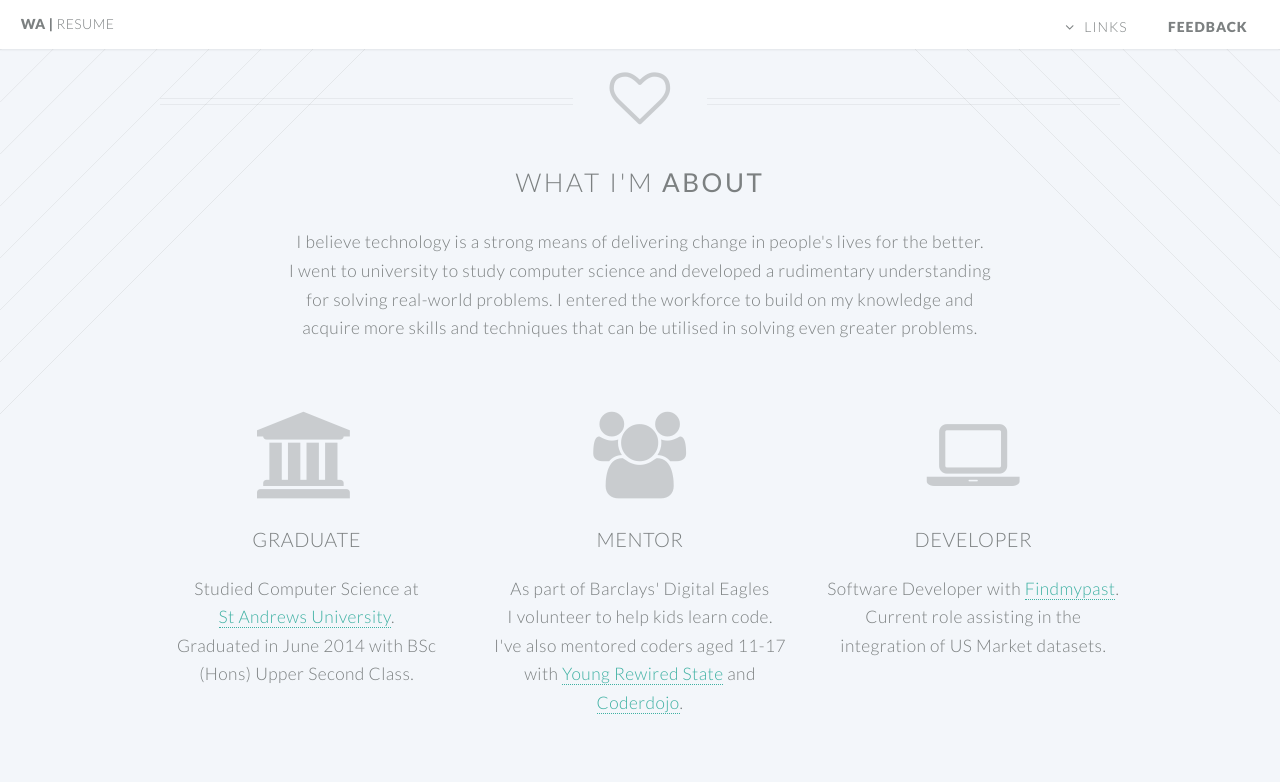
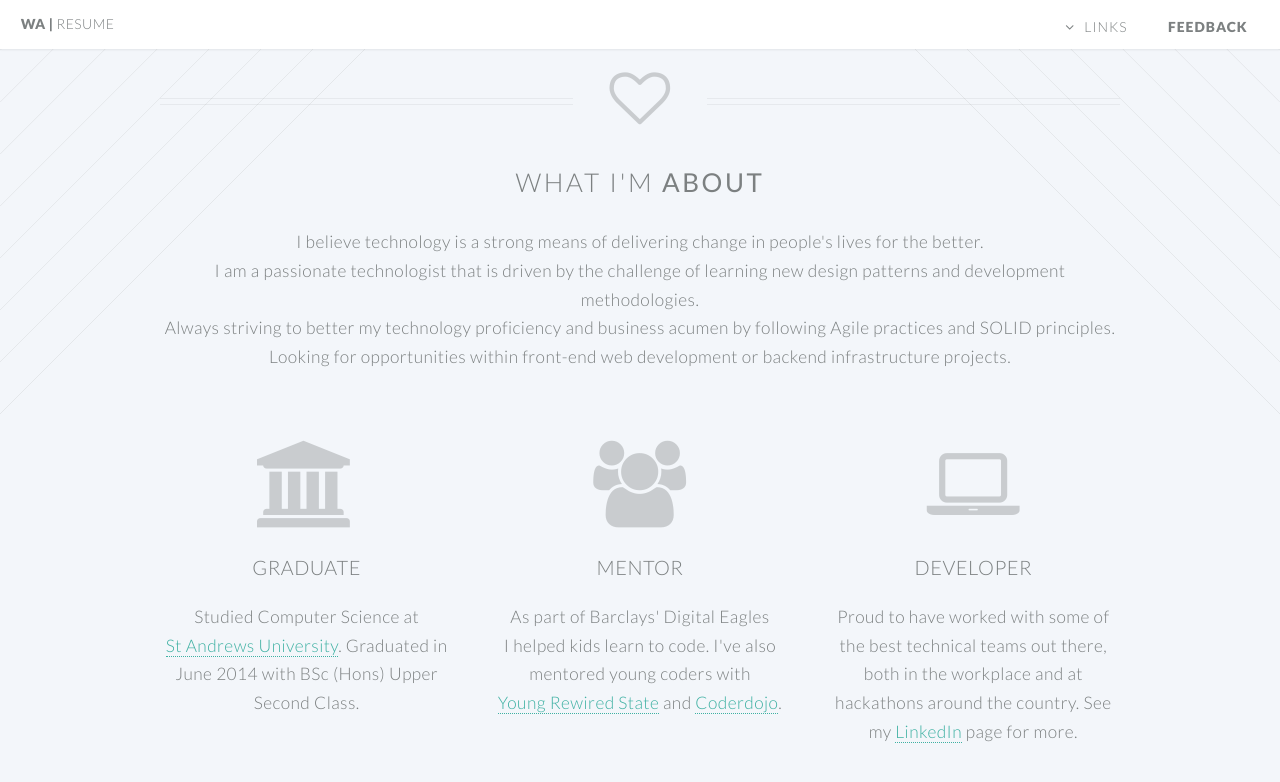
Before and after one commit to warshid/warshid.github.io, a Jekyll site: the page index.html, which Jekyll copies as it is, in a window 1280 px wide and 900 px high, scrolled down 505 px. Shown: the top 782 px of the window. Built offline with Jekyll 4.4.1, drawn with Linux system fonts in a browser that asks for light colours.

Commit message:
content changes
updated CV and content on index site page

```diff
--- a/index.html
+++ b/index.html
@@ -43,17 +43,7 @@
 								<li><a href="http://twitter.com/wmarshid">Twitter</a></li>
 								<li><a href="http://linkedin.com/in/wmarshid">Linkedin</a></li>
 								<li><a href="https://github.com/wmarshid">Github</a></li>
-								<li><a href="mailto:waqas@arshid.me?subject=contact">Contact</a></li>
-								<!--<li class="submenu">
-									<a href="">Submenu</a>
-									<ul>
-										<li><a href="#">Dolore Sed</a></li>
-										<li><a href="#">Consequat</a></li>
-										<li><a href="#">Lorem Magna</a></li>
-										<li><a href="#">Sed Magna</a></li>
-										<li><a href="#">Ipsum Nisl</a></li>
-									</ul>
-								</li>-->
+								<li><a href="mailto:waqas@arshid.me?subject=work enquiry">Contact</a></li>
 							</ul>
 						</li>
 						<li class="current"><a href="mailto:waqas@arshid.me?subject=feedback">Feedback</a></li>
@@ -85,7 +71,6 @@
 							<li><a href="#main" class="button fit scrolly">Look around</a></li>
 						</ul>
 					</footer>
-
 				</div>
 
 			</section>
@@ -98,7 +83,7 @@
 					<h2>What I'm <strong>about</strong></h2>
 					<p>I believe technology is a strong means of delivering change in people's lives for the better.
 					<br />
-					I went to university to study computer science and developed a rudimentary understanding <br />for solving real-world problems. I entered the workforce to build on my knowledge and<br /> acquire more skills and techniques that can be utilised in solving even greater problems.</p>
+					I am a passionate technologist that is driven by the challenge of learning new design patterns and development methodologies. <br /> Always striving to better my technology proficiency and business acumen by following Agile practices and SOLID principles. <br / /> Looking for opportunities within front-end web development or backend infrastructure projects.</p>
 				</header>
 
 				<!-- Two -->
@@ -111,7 +96,7 @@
 									<header>
 										<h3>Graduate</h3>
 									</header>
-									<p>Studied Computer Science at <br /> <a href="http://www.cs.st-andrews.ac.uk/">St Andrews University</a>.<br />Graduated in June 2014 with BSc (Hons) Upper Second Class.</p>
+									<p>Studied Computer Science at <br /> <a href="http://www.cs.st-andrews.ac.uk/">St Andrews University</a>. Graduated in June 2014 with BSc (Hons) Upper Second Class.</p>
 								</section>
 
 							</div>
@@ -122,7 +107,7 @@
 									<header>
 										<h3>Mentor</h3>
 									</header>
-									<p>As part of Barclays' Digital Eagles <br /> I volunteer to help kids learn code. I've also mentored coders aged 11-17 with <a href="http://www.yrs.io/">Young Rewired State</a> and <a href="http://www.coderdojonyc.org/">Coderdojo</a>.</p>
+									<p>As part of Barclays' Digital Eagles <br /> I helped kids learn to code. I've also mentored young coders with <br /> <a href="http://www.yrs.io/">Young Rewired State</a> and <a href="http://www.coderdojonyc.org/">Coderdojo</a>.</p>
 								</section>
 
 							</div>
@@ -133,7 +118,7 @@
 									<header>
 										<h3>Developer</h3>
 									</header>
-									<p>Software Developer with <a href="http://www.findmypast.co.uk">Findmypast</a>. Current role assisting in the integration of US Market datasets.</p>
+									<p>Proud to have worked with some of the best technical teams out there, both in the workplace and at hackathons around the country. See my <a href="http://linkedin.com/in/wmarshid">LinkedIn</a> page for more.</p>
 								</section>
 
 							</div>
```
Also changed, not shown: other parts of index.html (+0 -4 lines), 1 other file.
